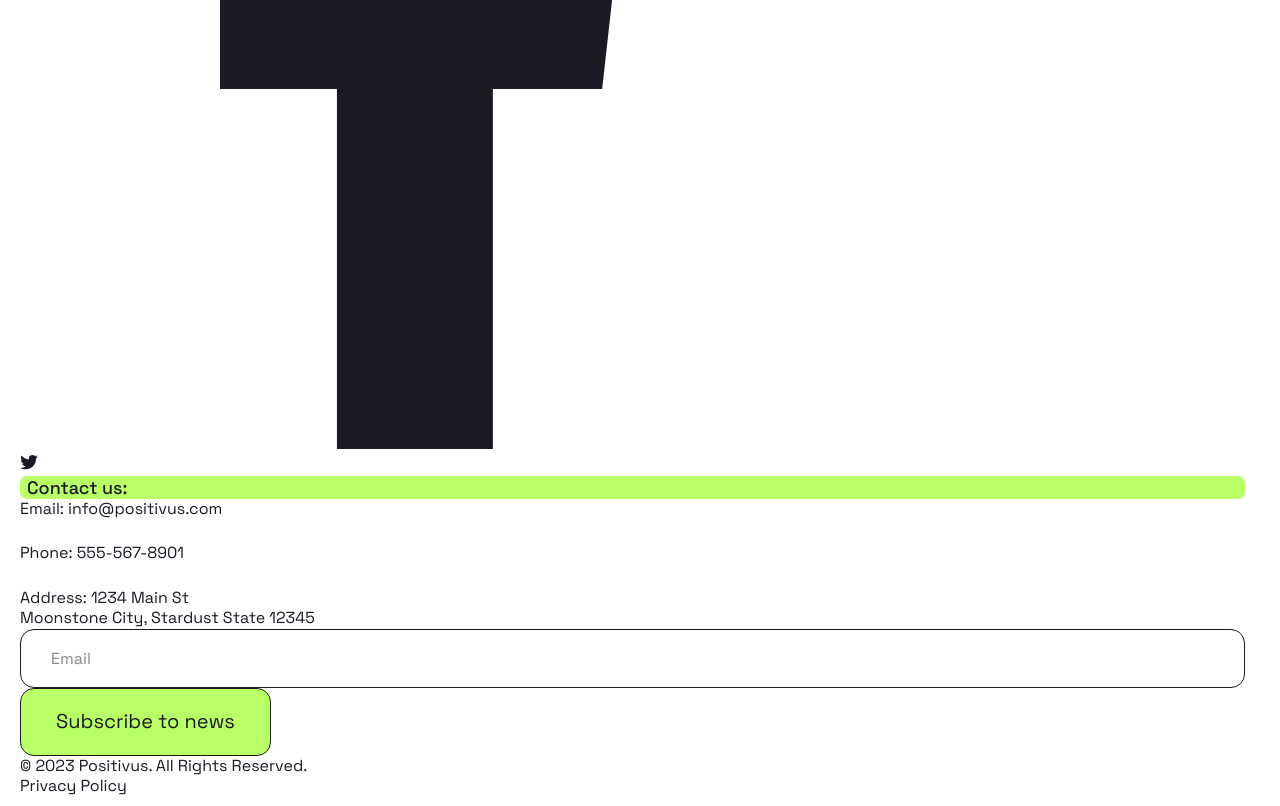
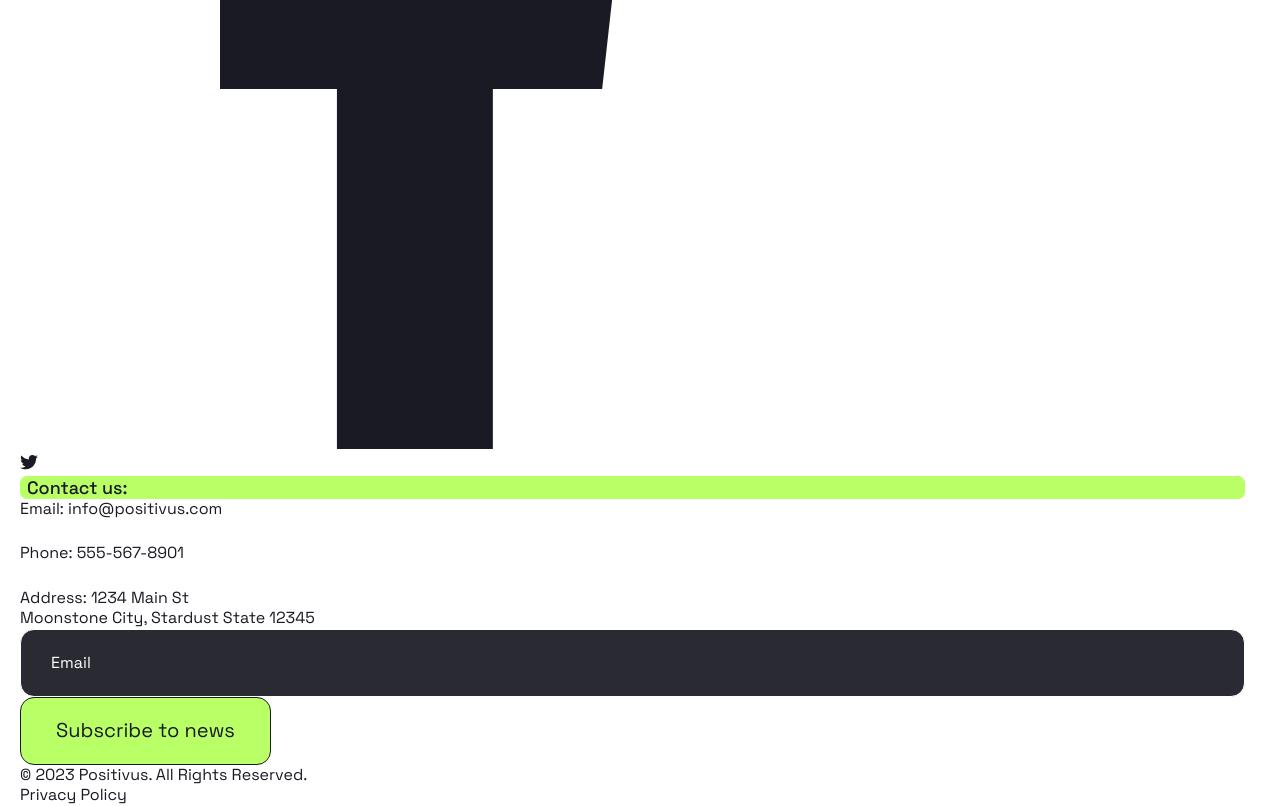
Before and after one commit to sabyrka23/positivus, a website: page index.html in a window 1280 px wide. Shown: the part 7883-8689 px from the top of the page. Drawn offline with nearby package versions, Linux system fonts and the light colour scheme; files that its build step writes are made by us from their sources.

Commit message:
feat: enhance field styles with customizable variables for input elements

```diff
--- a/styles/components/_field.scss
+++ b/styles/components/_field.scss
@@ -1,6 +1,13 @@
 @use '../helpers' as *;
 
 .field {
+  --fieldInputHeight: var(--input-height);
+  --fieldInputTextColor: var(--color-dark);
+  --fieldInputBgColor: var(--color-light);
+  --fieldInputBorderColor: var(--color-dark);
+  --fieldInputPlaceholderColor: var(--color-gray-alt);
+  --fieldInputHoverBgColor: var(--color-accent);
+
   display: flex;
   flex-direction: column;
   align-items: start;
@@ -10,19 +17,33 @@
     row-gap: 10px;
   }
 
+  &--big-height {
+    --fieldInputHeight: var(--button-height);
+  }
+
+  &--dark-bg {
+    --fieldInputTextColor: var(--color-accent);
+    --fieldInputBgColor: var(--color-dark-alt);
+    --fieldInputBorderColor: var(--color-light);
+    --fieldInputPlaceholderColor: var(--color-light);
+    --fieldInputHoverBgColor: var(--color-dark);
+  }
+
   &__label {
     @include fluid-text(16, 14);
   }
 
   &__input {
     width: 100%;
-    height: var(--input-height);
+    height: var(--fieldInputHeight);
     padding-inline: 30px;
-    border: var(--border);
+    color: var(--fieldInputTextColor);
+    background-color: var(--fieldInputBgColor);
+    border: 1px solid var(--fieldInputBorderColor);
     border-radius: var(--border-radius);
 
     @include hover {
-      background-color: var(--color-accent);
+      background-color: var(--fieldInputHoverBgColor);
     }
 
     @include mobile {
@@ -35,7 +56,7 @@
     }
 
     &::placeholder {
-      color: var(--color-gray-alt);
+      color: var(--fieldInputPlaceholderColor);
     }
 
     &--textarea {
```
